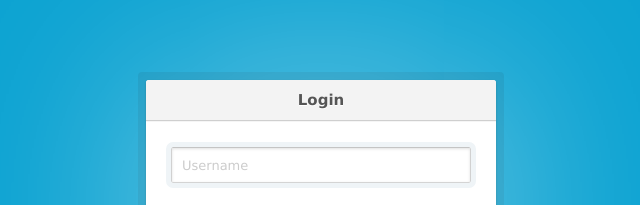
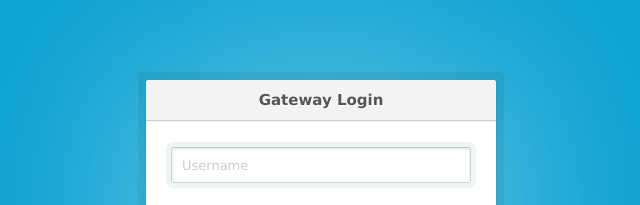
Before and after one commit to eag1ex/payme-heroku-server, a website: page views/admin/login.html in a window 1280 px wide. Shown: the top 205 px of the page, 319-959 px from the left. Drawn offline with Linux system fonts and the light colour scheme.

Commit message:
new files

```diff
--- a/views/admin/login.html
+++ b/views/admin/login.html
@@ -10,7 +10,7 @@
 <body>
   <section class="container">
     <div class="login">
-      <h1>Login</h1>
+      <h1>Gateway Login</h1>
       <form method="post" action="/auth">
         <p><input type="text" name="username" value="" placeholder="Username"></p>
         <p><input type="password" name="password" value="" placeholder="Password"></p>
```
